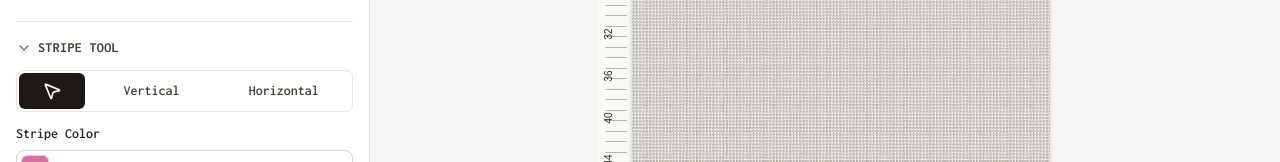
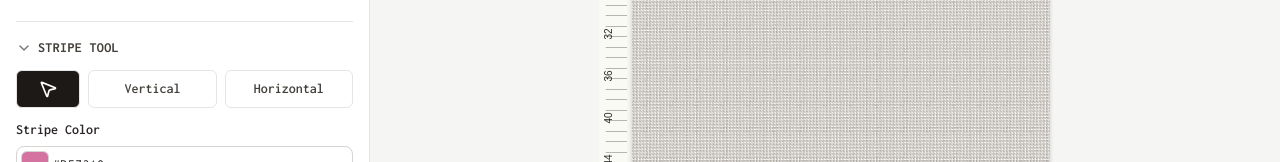
Before and after one commit to Adelina805/kara-weaves, a Next.js app: page / in a window 1280 px wide. Both pictures are taken after a click on the button "STRIPE TOOL". Shown: the part 359-521 px from the top of the page. Built offline with nearby package versions, Linux system fonts and the light colour scheme.

Commit message:
Update StripeControls layout and button styles for improved UI consistency
- Adjusted the grid layout in StripeControls to use a gap for better spacing.
- Enhanced button styling by adding a border and modifying background colors for active and inactive states, improving visual feedback.

```diff
--- a/src/components/fabric-designer/controls/StripeControls.tsx
+++ b/src/components/fabric-designer/controls/StripeControls.tsx
@@ -70,7 +70,7 @@ function OrientationSegment({
 
   return (
     <div
-      className="mt-3 grid grid-cols-[1fr_2fr_2fr] rounded-lg border border-stone-200 p-0.5"
+      className="mt-3 grid grid-cols-[1fr_2fr_2fr] gap-2"
       role="radiogroup"
       aria-label="Stripe tool"
     >
@@ -84,10 +84,10 @@ function OrientationSegment({
             aria-checked={isActive}
             aria-label={segment.iconOnly ? segment.label : undefined}
             className={[
-              "flex items-center justify-center rounded-md px-3 py-2 text-sm font-semibold transition-colors",
+              "flex items-center justify-center rounded-md border border-stone-200 px-3 py-2 text-sm font-semibold transition-colors",
               isActive
                 ? "bg-stone-900 text-white"
-                : "text-stone-700 hover:bg-stone-100",
+                : "bg-white text-stone-700 hover:bg-stone-100",
             ].join(" ")}
             onClick={() => onChange(segment.value)}
           >
```
